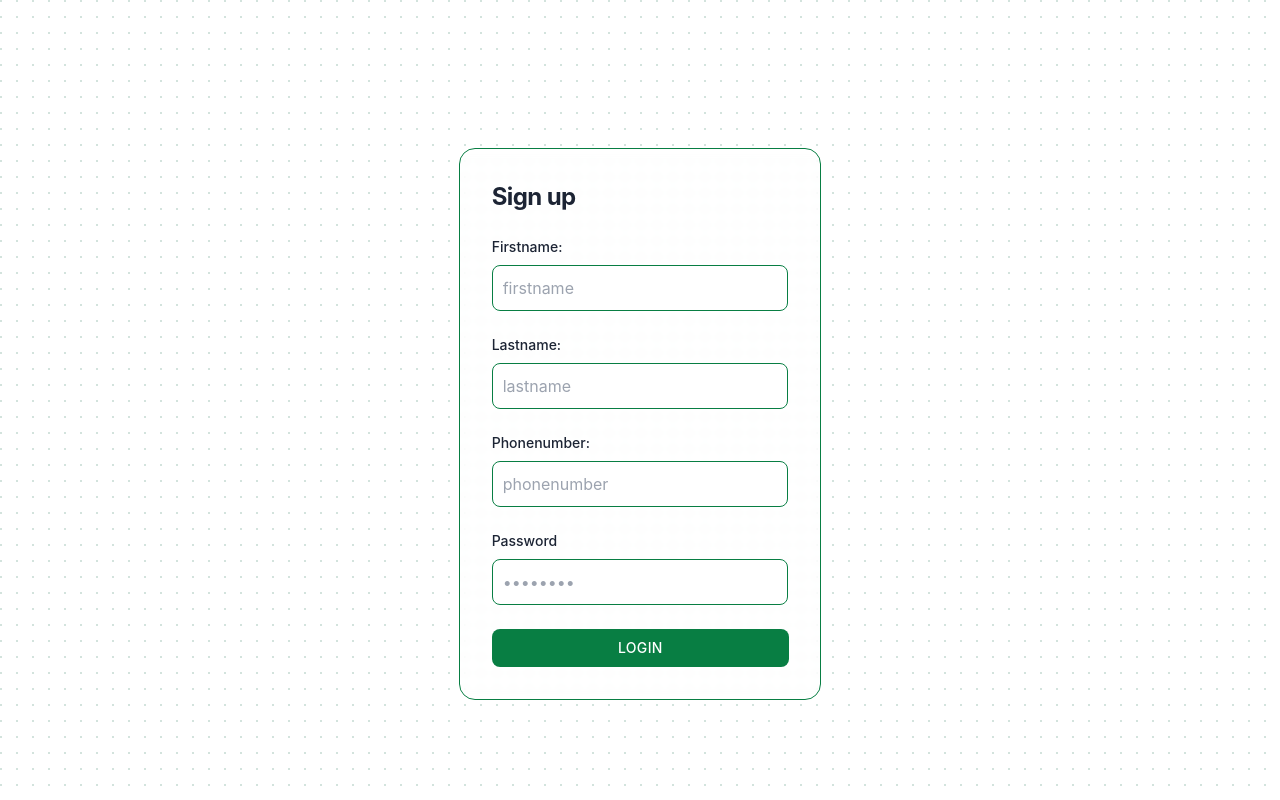
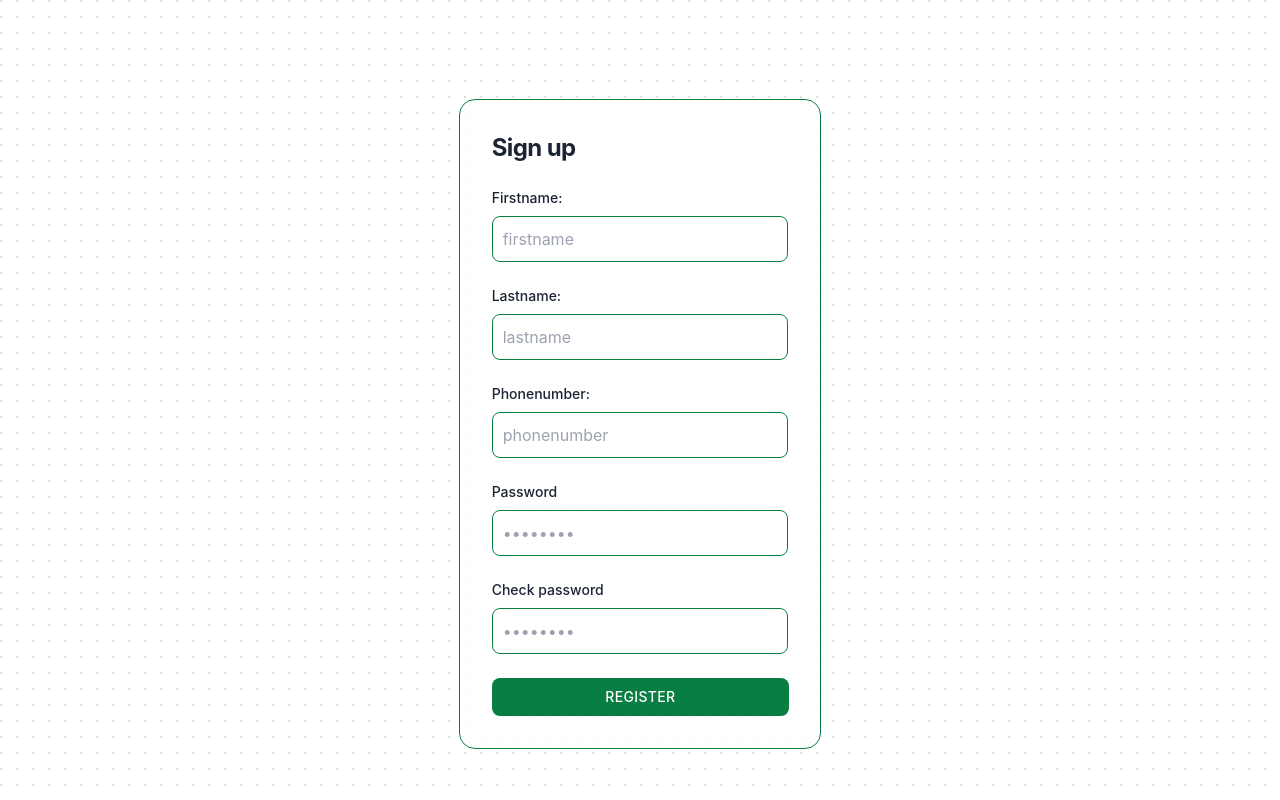
Before and after one commit to abdulazizsaidovcode/sfera-Edu, a React (Vite) app: page /register in a window 1280 px wide. Built offline with nearby package versions, Linux system fonts and the light colour scheme.

Commit message:
adsadasd

```diff
--- a/package.json
+++ b/package.json
@@ -12,6 +12,7 @@
   "dependencies": {
     "@radix-ui/react-avatar": "^1.1.0",
     "@tanstack/react-query": "^5.55.4",
+    "axios": "^1.7.7",
     "class-variance-authority": "^0.7.0",
     "clsx": "^2.1.1",
     "framer-motion": "^11.3.30",
@@ -19,6 +20,7 @@
     "radix-ui": "^1.0.1",
     "react": "^18.3.1",
     "react-dom": "^18.3.1",
+    "react-hot-toast": "^2.4.1",
     "react-icons": "^5.3.0",
     "react-router-dom": "^6.26.1",
     "tailwind-merge": "^2.5.2",
--- a/src/components/Input/TextInput.tsx
+++ b/src/components/Input/TextInput.tsx
@@ -1,21 +1,28 @@
-import React from 'react';
+import React, { forwardRef, InputHTMLAttributes } from 'react';
 
-interface TextInputProps {
-  placeholder?: string;
+interface TextInputProps extends InputHTMLAttributes<HTMLInputElement> {
   value?: string;
   onChange?: (e: React.ChangeEvent<HTMLInputElement>) => void;
+  placeholder?: string;
+  type?: string;
 }
 
-const TextInput: React.FC<TextInputProps> = ({ placeholder, value, onChange }) => {
+const TextInput = forwardRef<HTMLInputElement, TextInputProps>(({ value, onChange, placeholder, type, ...props }, ref) => {
   return (
-    <input
-      type="text"
-      placeholder={placeholder}
-      value={value}
-      onChange={onChange}
-      className="bg-white border border-[#087E43] text-gray-900 rounded-lg focus:ring-[#087E43] focus:border-[#087E43] block w-full p-2.5"
-    />
+    <div className="text-input-container">
+      <input
+        ref={ref}
+        value={value}
+        onChange={onChange}
+        placeholder={placeholder}
+        type={type}
+        {...props}
+        className="login__input bg-white border border-[#087E43] text-gray-900 rounded-lg focus:ring-[#087E43] focus:border-[#087E43] block w-full p-2.5"
+      />
+    </div>
   );
-};
+});
+
+TextInput.displayName = 'TextInput'; // `displayName` ni o‘rnatish zarur, bu `forwardRef` bilan ishlash uchun
 
 export default TextInput;
--- /dev/null
+++ b/src/context/api/toastMessage.ts
@@ -0,0 +1,12 @@
+import toast from "react-hot-toast";
+
+export const toastMessage = (code: any) => {
+    if (+code === 3) return toast.error("The password did not match");
+    else if (+code === 2) return toast.error("No information found on this");
+    else if (+code === 5) return toast.error("Data should not be bushed");
+    else if (+code === 6)
+      return toast.error(
+        "Please check the information entered incorrectly and try again"
+      );
+    else if (+code === 7) return toast.error("An unknown error has occurred");
+  };
--- a/src/context/api/url.ts
+++ b/src/context/api/url.ts
@@ -1 +1,3 @@
 const base_url: string ="http://142.93.106.195:8080/"
+
+export const register_URl:string=`${base_url}auth/register`
--- /dev/null
+++ b/src/context/logic/auth.tsx
@@ -0,0 +1,20 @@
+import { useMutation } from "@tanstack/react-query"
+import axios from 'axios';
+import { register_URl } from "../api/url";
+import { toast } from "react-toastify";
+
+export const register_Function = async (firstName:string,lastName:string,phoneNumber:string,password:string) => {
+    const data={
+        firstname:firstName,
+        lastname:lastName,
+        phoneNumber:phoneNumber,
+        password:password
+    }
+    await axios.post(register_URl,data)
+    .then((res)=>{
+        toast.success(res.data.message)
+    })
+    .catch((err)=>{
+        toast.error(err.response.data.message)
+    })
+}
--- a/src/main.tsx
+++ b/src/main.tsx
@@ -3,6 +3,7 @@ import App from './App.tsx'
 import { BrowserRouter as Router } from 'react-router-dom';
 import './index.css'
 import { QueryClient, QueryClientProvider } from '@tanstack/react-query';
+import { Toaster } from "react-hot-toast";
 
 const queriyClient=new QueryClient()
 createRoot(document.getElementById('root')!).render(
@@ -10,5 +11,6 @@ createRoot(document.getElementById('root')!).render(
     <Router>
       <App />
     </Router>
+    <Toaster position="bottom-right" reverseOrder={false} />
   </QueryClientProvider>
 )
--- a/src/pages/auth/register.tsx
+++ b/src/pages/auth/register.tsx
@@ -1,17 +1,42 @@
+import React, { useRef, useState } from 'react';
 import DotPattern from '@/components/magicui/dot-pattern';
-import { Link } from 'react-router-dom';
 import ShinyButton from '@/components/magicui/shiny-button';
 import TextInput from '@/components/Input/TextInput';
 import { useFormValue } from '@/storys/loginValue';
 
 function Register() {
-    const {phoneNumber,firstName}=useFormValue()
+    const { phoneNumber, firstName, lastName, password, checkPassword, setFirstName, setLastName, setPhoneNumber, setPassword, setCheckPassword } = useFormValue();
+
+    const firstNameRef = useRef<HTMLInputElement>(null);
+    const lastNameRef = useRef<HTMLInputElement>(null);
+    const phoneNumberRef = useRef<HTMLInputElement>(null);
+    const passwordRef = useRef<HTMLInputElement>(null);
+    const checkPasswordRef = useRef<HTMLInputElement>(null);
+
+    const [error, setError] = useState<string | null>(null);
+
+    const handleSubmit = () => {
+        const enteredPassword = passwordRef.current?.value || '';
+        const enteredCheckPassword = checkPasswordRef.current?.value || '';
+
+        if (enteredPassword !== enteredCheckPassword) {
+            setError('Parol va tasdiqlash paroli mos kelmayapti.');
+            return;
+        }
+
+        // Agar parollar mos kelsa, xatoni tozalash va boshqa amallarni bajarish
+        setError(null);
+        console.log("First Name:", firstNameRef.current?.value);
+        console.log("Last Name:", lastNameRef.current?.value);
+        console.log("Phone Number:", phoneNumberRef.current?.value);
+        console.log("Password:", enteredPassword);
+    };
+
     return (
         <>
             <DotPattern />
-            {/* <Ripple mainCircleSize={400} /> */}
             <section className="bg-gray-50 flex justify-center items-center z-20 relative">
-                <div className="flex flex-col items-center justify-center sm:px-6 py-8 mx-auto h-screen  lg:py-0 xl:w-1/3 lg:w-[40%] md:w-1/2 sm:w-[70%] xsm:w-[70%] w-full">
+                <div className="flex flex-col items-center justify-center sm:px-6 py-8 mx-auto h-screen lg:py-0 xl:w-1/3 lg:w-[40%] md:w-1/2 sm:w-[70%] xsm:w-[70%] w-full">
                     <div className="w-full backdrop-blur-sm rounded-2xl border border-[#087E43] dark:border md:mt-0 sm:max-w-md xl:p-0 dark:bg-gray-800 dark:border-gray-700">
                         <div className="p-2 space-y-4 md:space-y-6 sm:p-8 relative z-999">
                             <h1 className="text-xl font-bold leading-tight tracking-tight text-gray-900 md:text-2xl">
@@ -19,22 +44,55 @@ function Register() {
                             </h1>
                             <div className="space-y-4 md:space-y-6">
                                 <div>
-                                    <p className="block mb-2 text-sm font-medium  text-gray-900">Firstname:</p>
-                                    <TextInput placeholder='firstname' />
+                                    <p className="block mb-2 text-sm font-medium text-gray-900">Firstname:</p>
+                                    <TextInput
+                                        value={firstName}
+                                        onChange={(e) => setFirstName(e.target.value)}
+                                        placeholder='firstname'
+                                        ref={firstNameRef}
+                                    />
                                 </div>
                                 <div>
                                     <p className="block mb-2 text-sm font-medium text-gray-900">Lastname:</p>
-                                    <TextInput placeholder='lastname' />
+                                    <TextInput
+                                        value={lastName}
+                                        onChange={(e) => setLastName(e.target.value)}
+                                        placeholder='lastname'
+                                        ref={lastNameRef}
+                                    />
                                 </div>
                                 <div>
                                     <p className="block mb-2 text-sm font-medium text-gray-900">Phonenumber:</p>
-                                    <TextInput placeholder='phonenumber' />
+                                    <TextInput
+                                        value={phoneNumber}
+                                        onChange={(e) => setPhoneNumber(e.target.value)}
+                                        placeholder='phonenumber'
+                                        ref={phoneNumberRef}
+                                        type='number'
+                                    />
                                 </div>
                                 <div className='mb-5'>
                                     <p className="block mb-2 text-sm font-medium text-gray-900 dark:text-white">Password</p>
-                                    <TextInput placeholder='••••••••' />
+                                    <TextInput
+                                        value={password}
+                                        onChange={(e) => setPassword(e.target.value)}
+                                        placeholder='••••••••'
+                                        type='password'
+                                        ref={passwordRef}
+                                    />
                                 </div>
-                                <ShinyButton text='login' className='bg-[#087E43] w-full' />
+                                <div className='mb-5'>
+                                    <p className="block mb-2 text-sm font-medium text-gray-900 dark:text-white">Check password</p>
+                                    <TextInput
+                                        value={checkPassword}
+                                        onChange={(e) => setCheckPassword(e.target.value)}
+                                        placeholder='••••••••'
+                                        type='password'
+                                        ref={checkPasswordRef}
+                                    />
+                                </div>
+                                {error && <p className="text-red-500 text-sm">{error}</p>}
+                                <ShinyButton text='Register' className='bg-[#087E43] w-full' onClick={handleSubmit} />
                             </div>
                         </div>
                     </div>
--- a/src/storys/loginValue.tsx
+++ b/src/storys/loginValue.tsx
@@ -9,6 +9,8 @@ interface StoreState {
     setPhoneNumber: (phoneNumber: string) => void;
     password: string;
     setPassword: (password: string) => void;
+    checkPassword:string
+    setCheckPassword:(checkPassword:string)=>void
 }
 
 export const useFormValue = create<StoreState>((set) => ({
@@ -20,4 +22,6 @@ export const useFormValue = create<StoreState>((set) => ({
     setPhoneNumber: (phoneNumber: string) => set({ phoneNumber }),
     password: '',
     setPassword: (password: string) => set({ password }),
+    checkPassword:'',
+    setCheckPassword:(checkPassword:string)=>set({checkPassword})
 }));
```
Also changed, not shown: src/context/logic/global_functions/useEditOption.ts (added), src/context/logic/global_functions/useGetOption.ts (added), src/context/logic/global_functions/usePostOption.ts (added), 1 other file (tests, documents, lock files or other folders).
